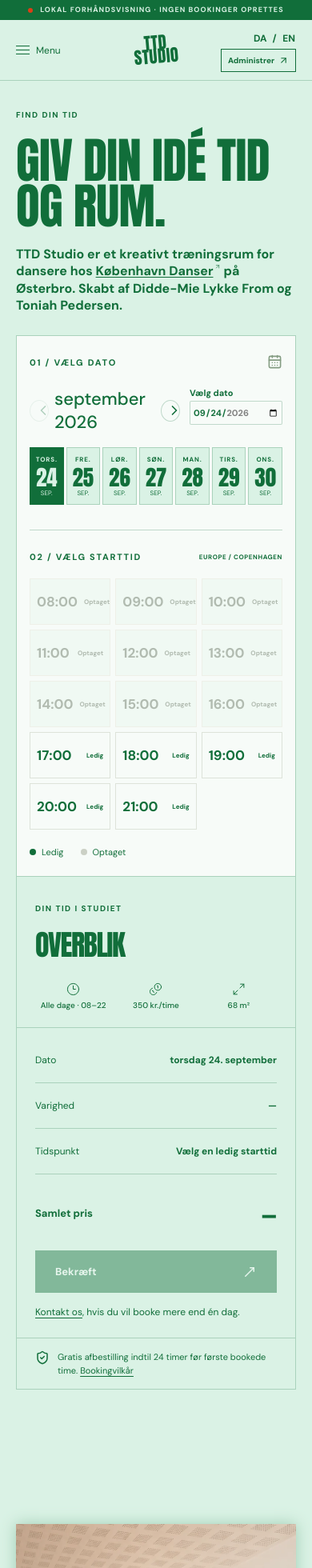
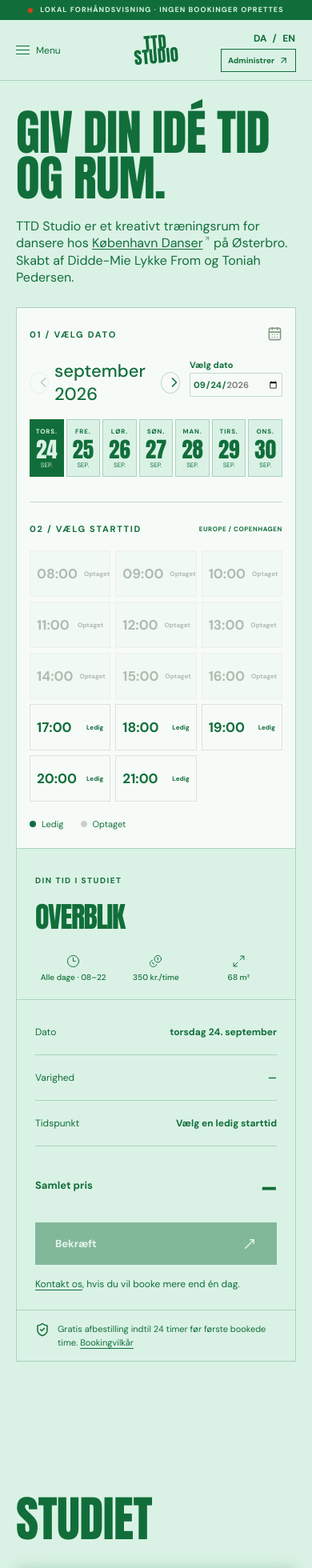
Before and after one commit to M3G4W4TT5/dd-website, a Next.js app in the folder apps/booking/: page / in a window 390 px wide. Shown: the top 1960 px of the page at 80% size. Built offline with nearby package versions, Linux system fonts and the light colour scheme.

Commit message:
Refine booking heading and studio gallery

```diff
--- a/apps/booking/src/app/art-direction.css
+++ b/apps/booking/src/app/art-direction.css
@@ -50,13 +50,13 @@
 .header-manage-link .mobile-label { display: none; }
 
 .studio-gallery-section { padding: 100px 2.3vw 130px; background: var(--green-bg); }
+.studio-gallery-title { margin: 0 0 clamp(35px, 5vw, 85px); color: var(--green-ink); font-size: clamp(58px, 7.5vw, 123px); line-height: .94; text-transform: uppercase; letter-spacing: -.01em; }
 .hero-gallery { display: grid; grid-template-columns: minmax(0, .46fr) minmax(0, .38fr); justify-content: space-between; gap: 5vw; }
 .hero-photo { min-width: 0; margin: 0; }
 .hero-photo img { display: block; width: 100%; height: clamp(320px, 42vw, 620px); object-fit: cover; }
 .hero-photo-wide img { object-position: right center; }
 .hero-photo-detail { margin-top: clamp(55px, 8vw, 125px); }
 .hero-photo-detail img { height: clamp(320px, 38vw, 550px); object-position: center 46%; }
-.hero-photo figcaption { display: flex; justify-content: space-between; gap: 14px; padding-top: 14px; color: var(--deep); font-size: 11px; }
 .hero-venue-link { color: inherit; text-decoration: underline; text-underline-offset: .14em; white-space: nowrap; }
 .hero-venue-link:hover { color: var(--clay); }
 .hero-venue-arrow { display: inline-block; width: .5em; height: .5em; margin-left: .08em; vertical-align: baseline; transform: translateY(-.42em); }
@@ -78,10 +78,10 @@
 }
 .image-frame img { position: relative; }
 
-.booking-section { padding: 30px 2.3vw 130px; background: var(--cream); }
+.booking-section { padding: 36px 2.3vw 130px; background: var(--cream); }
 .booking-heading { align-items: end; }
 .section-kicker { color: var(--green-ink); font-size: 10px; letter-spacing: .15em; }
-.booking-heading h1 { max-width: 900px; margin-top: 20px; color: var(--green-ink); font-size: clamp(58px, 7.5vw, 123px); line-height: .94; text-transform: uppercase; letter-spacing: -.01em; }
+.booking-heading h1 { max-width: 900px; margin-top: 0; color: var(--green-ink); font-size: clamp(58px, 7.5vw, 123px); line-height: .94; text-transform: uppercase; letter-spacing: -.01em; }
 .booking-heading > p { max-width: 400px; color: var(--green-ink); font-size: 16px; line-height: 1.5; }
 .booking-notice { border-color: var(--line); background: var(--green-bg); color: var(--green-ink); }
 .booking-layout { gap: 0; border: 1px solid var(--line); }
@@ -173,7 +173,7 @@
   .desktop-nav { gap: 16px; }
   .header-actions { gap: 11px; }
   .hero-gallery { gap: 6vw; }
-  .booking-heading h1 { font-size: 7vw; }
+  .booking-heading h1, .studio-gallery-title { font-size: 7vw; }
 }
 
 @media (max-width: 820px) {
@@ -182,7 +182,7 @@
   .hero-photo img { height: 47vw; }
   .hero-photo-detail img { height: 45vw; }
   .booking-section, .studio-gallery-section { padding-left: 4vw; padding-right: 4vw; }
-  .booking-heading h1 { font-size: clamp(64px, 10vw, 98px); }
+  .booking-heading h1, .studio-gallery-title { font-size: clamp(64px, 10vw, 98px); }
 }
 
 @media (max-width: 600px) {
@@ -198,10 +198,9 @@
   .hero-photo img, .hero-photo-detail img { height: 110vw; max-height: 530px; }
   .hero-photo-detail { width: 77%; margin: 0 0 0 auto; }
   .hero-photo-detail img { height: 93vw; }
-  .hero-photo figcaption { font-size: 9px; }
-  .booking-section { padding: 30px 20px 90px; }
+  .booking-section { padding: 36px 20px 90px; }
   .studio-gallery-section { padding: 78px 20px 90px; }
-  .booking-heading h1 { font-size: clamp(61px, 14vw, 88px); }
+  .booking-heading h1, .studio-gallery-title { font-size: clamp(61px, 14vw, 88px); }
   .booking-heading > p { font-size: 14px; }
   .booking-layout { border: 1px solid var(--line); }
   .summary-panel { border: 0; border-top: 1px solid var(--line); }
@@ -374,7 +373,7 @@
 
 .summary-footer a { text-decoration: underline; text-underline-offset: 3px; }
 .booking-heading-side { width: min(100%, 400px); }
-.booking-heading-side p { margin: 0; color: var(--green-ink); font-size: 18px; font-weight: 700; line-height: 1.25; }
+.booking-heading-side p { margin: 0; color: var(--green-ink); font-size: 18px; font-weight: 400; line-height: 1.25; }
 @media (min-width: 1350px) { .booking-heading-side p { font-size: 20px; line-height: clamp(24px, 1.77vw, 29px); } }
 @media (max-width: 600px) { .booking-heading-side { margin-top: 20px; } .booking-heading-side p { font-size: 16px; line-height: 1.35; } }
 .manage-main { max-width: 1120px; min-height: 65vh; margin: 0 auto; padding: 90px max(3vw, 24px) 120px; }
--- a/apps/booking/src/components/BookingExperience.tsx
+++ b/apps/booking/src/components/BookingExperience.tsx
@@ -26,8 +26,7 @@
 const copy = {
   da: {
     preview: "LOKAL FORHÅNDSVISNING · INGEN BOOKINGER OPRETTES",
-    spaceCaption: "Rummet",
-    angleCaption: "ANDEN VINKEL",
+    galleryTitle: "STUDIET",
     navEvents: "Events",
     navContact: "Kontakt",
     imageOne: "TTD Studio med skrå hvid væg, trægulv og vinduer",
@@ -37,7 +36,6 @@
     metricOne: "68 m²",
     metricTwo: "Alle dage · 08–22",
     perHour: "/time",
-    bookingEyebrow: "FIND DIN TID",
     bookingTitle: "Giv din idé tid og rum.",
     unavailable: "Ledige tider kan ikke indlæses lige nu. Kontrollér den lokale pretix-forbindelse.",
     pickDate: "01 / VÆLG DATO",
@@ -71,8 +69,7 @@
   },
   en: {
     preview: "LOCAL PREVIEW · NO BOOKINGS ARE CREATED",
-    spaceCaption: "The space",
-    angleCaption: "ANOTHER ANGLE",
+    galleryTitle: "THE STUDIO",
     navEvents: "Events",
     navContact: "Contact",
     imageOne: "TTD Studio with a sloping white wall, wooden floor and windows",
@@ -82,7 +79,6 @@
     metricOne: "68 m²",
     metricTwo: "Every day · 08–22",
     perHour: "/hour",
-    bookingEyebrow: "FIND YOUR TIME",
     bookingTitle: "Give your idea room to move.",
     unavailable: "Availability could not be loaded. Check the local pretix connection.",
     pickDate: "01 / CHOOSE A DATE",
@@ -309,7 +305,7 @@
       <main id="top">
         <section className="booking-section" id="booking" aria-labelledby="booking-title">
           <div className="section-heading booking-heading">
-            <div><span className="section-kicker">{t.bookingEyebrow}</span><h1 id="booking-title">{t.bookingTitle}</h1></div>
+            <div><h1 id="booking-title">{t.bookingTitle}</h1></div>
             <div className="booking-heading-side"><p>{t.heroTextBeforeVenue}<a className="hero-venue-link" href="https://kbhdanser.dk/">København Danser<ArrowUpRight className="hero-venue-arrow" aria-hidden="true" size={12} strokeWidth={1.8} /></a>{t.heroTextAfterVenue}</p></div>
           </div>
           <div id="booking-flow" className={`booking-layout booking-stage ${phase.endsWith("-out") ? "booking-stage--leaving" : phase === "details" || hasVisitedDetails ? "booking-stage--entering" : ""} ${phase === "details" || phase === "details-out" ? "booking-layout--details" : ""}`} tabIndex={-1} inert={phase.endsWith("-out")}>
@@ -372,15 +368,14 @@
           </div>
         </section>
 
-        <section className="studio-gallery-section" aria-label={language === "da" ? "Billeder af studiet" : "Studio photos"}>
+        <section className="studio-gallery-section" aria-labelledby="studio-gallery-title">
+          <h2 className="studio-gallery-title" id="studio-gallery-title">{t.galleryTitle}</h2>
           <div className="hero-gallery">
             <figure className="hero-photo hero-photo-wide">
               <div className="image-frame" data-image-shadow data-reveal><img src="/studio/ttd-studio-01-booking-wide.webp" loading="lazy" alt={t.imageOne} /></div>
-              <figcaption><span>01 / {t.spaceCaption}</span></figcaption>
             </figure>
             <figure className="hero-photo hero-photo-detail">
               <div className="image-frame" data-image-shadow data-reveal><img src="/studio/ttd-studio-03-booking-angle.webp" loading="lazy" alt={t.imageTwo} /></div>
-              <figcaption><span>02 / {t.angleCaption}</span></figcaption>
             </figure>
           </div>
         </section>
```
